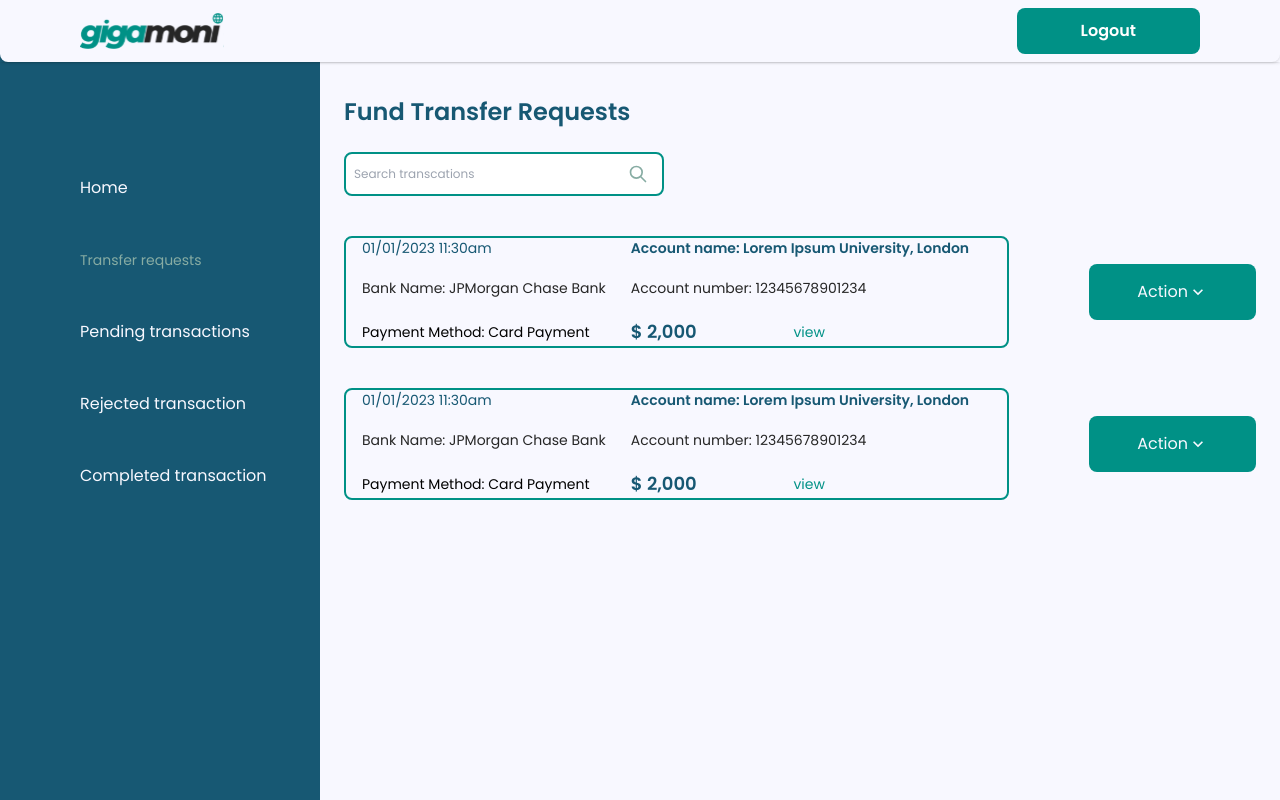
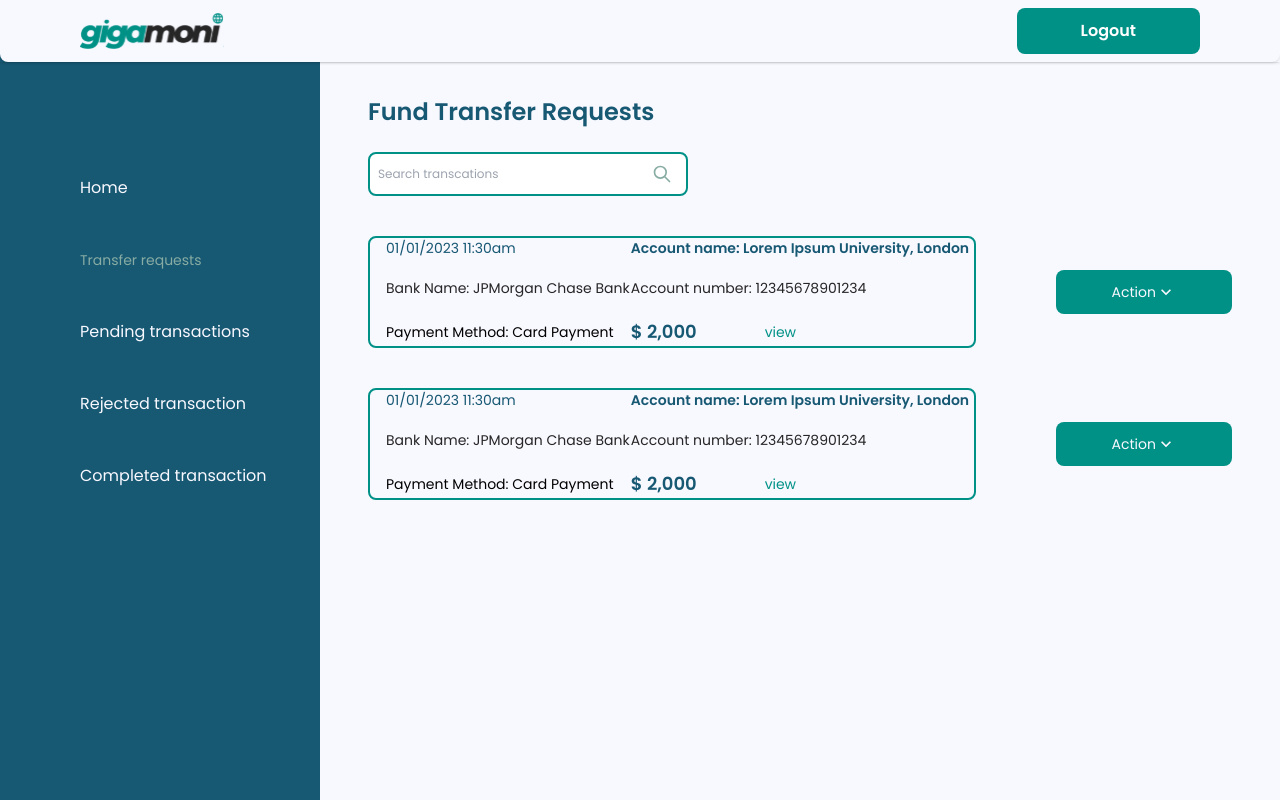
Before and after one commit to himarnoel/gigamoniadmin, a React (Vite) app: page /transfer in a window 1280 px wide. Built offline with nearby package versions, Linux system fonts and the light colour scheme.

Commit message:
done with pending

```diff
--- a/src/DashboardPages/Home.jsx
+++ b/src/DashboardPages/Home.jsx
@@ -4,7 +4,7 @@ import SideNav from "../Components/SideNav";
 
 const Home = (props) => {
   return (
-    <div className={`font-poppins bg-[#F8F8FF]  h-screen pt-24 px-6 `}>
+    <div className={`font-poppins bg-[#F8F8FF]  h-screen pt-24 px-12 `}>
       <p className="text-2xl font-semibold text-[#175873]">Activity Overview</p>
       <div className="flex w-full gap-x-4 mt-8">
         <div className="rounded-lg bg-[#87ACA3] flex flex-col    pt-10 items-center h-[10rem] w-[20rem] px-2 text-[#F8F8FF]">
--- a/src/DashboardPages/Pending.jsx
+++ b/src/DashboardPages/Pending.jsx
@@ -4,7 +4,7 @@ import { MdOutlineKeyboardArrowDown } from "react-icons/md";
 const Pending = () => {
   const [showactions, setshowactions] = useState(false);
   return (
-    <div className={`font-poppins bg-[#F8F8FF]  h-screen pt-24 px-6 `}>
+    <div className={`font-poppins bg-[#F8F8FF]  h-screen pt-24 px-12 `}>
       <p className="text-2xl font-semibold text-[#175873]">
         Pending Transactions
       </p>
--- a/src/DashboardPages/Transfer.jsx
+++ b/src/DashboardPages/Transfer.jsx
@@ -4,7 +4,7 @@ import { MdOutlineKeyboardArrowDown } from "react-icons/md";
 const Transfer = () => {
   const [showactions, setshowactions] = useState(false);
   return (
-    <div className={`font-poppins bg-[#F8F8FF]  h-screen pt-24 px-6 `}>
+    <div className={`font-poppins bg-[#F8F8FF]  h-screen pt-24 px-12 `}>
       <p className="text-2xl font-semibold text-[#175873]">
         Fund Transfer Requests
       </p>
@@ -44,7 +44,7 @@ const Transfer = () => {
         <div className="relative">
           <button
             onClick={() => setshowactions(!showactions)}
-            className="text-[#F8F8FF] flex bg-[#009186] px-12 py-4 rounded-lg items-center "
+            className="text-[#F8F8FF] flex bg-[#009186] px-14 py-3 rounded-lg items-center text-sm "
           >
             <p className="ss"> Action</p>{" "}
             <MdOutlineKeyboardArrowDown className="text-xl" />
@@ -98,16 +98,12 @@ const Transfer = () => {
         <div className="relative">
           <button
             onClick={() => setshowactions(!showactions)}
-            className="text-[#F8F8FF] flex bg-[#009186] px-12 py-4 rounded-lg items-center "
+            className="text-[#F8F8FF] flex bg-[#009186] px-14 py-3 rounded-lg items-center text-sm"
           >
             <p className="ss"> Action</p>{" "}
             <MdOutlineKeyboardArrowDown className="text-xl" />
           </button>
-          <div
-            className={
-             "hidden"
-            }
-          >
+          <div className={"hidden"}>
             <p
               onClick={() => setshowactions(!showactions)}
               className="text-[#00913E] cursor-pointer font-semibold"
```
